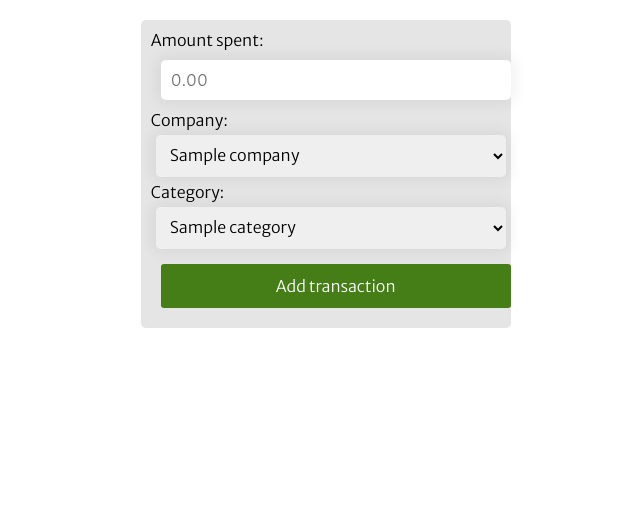
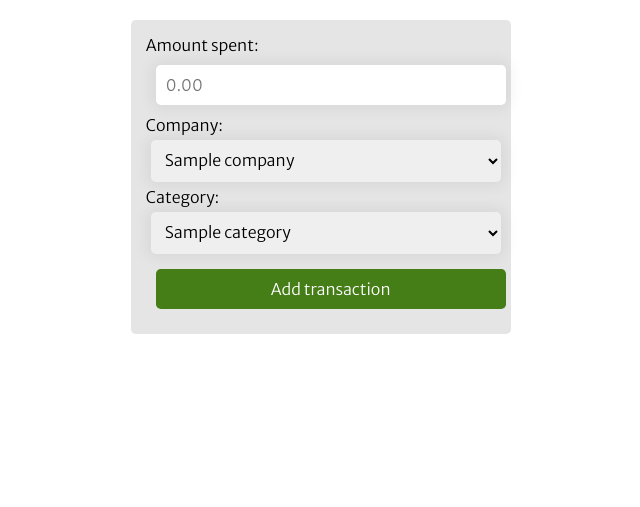
Before and after one commit to AvianLearning/python-flask-spending-tracker, a Flask app: page /add-transaction in a window 1280 px wide. Shown: the part 320-827 px from the top of the page, without its empty margins (356-996 px from the left). Before the commit the page ends 648 px from the top, so only its background shows below. Run offline with Flask 2, Linux system fonts and the light colour scheme; a database or web service that is not in the repository returns one stand-in record (values such as "Sample title"); some libraries are stand-ins or nearby versions; some web fonts are replaced.

Commit message:
Basic styling applied to all pages

```diff
--- /dev/null
+++ b/static/css/forms.css
@@ -0,0 +1,41 @@
+.grey-centered-form {
+    background-color: #e5e5e5;
+    width: 350px;
+    padding: 15px;
+    display: flex;
+    justify-self: right;
+    margin-top: 20px;
+    margin-left: 10%;
+    border-radius: 0.3rem;
+    margin-bottom: 20%;
+}
+
+input, select, textarea, button {
+    font-family: inherit;
+    font-size: 100%;
+    box-sizing: border-box;
+    width: 100%;
+    padding: 10px;
+    margin: 10px;
+    box-sizing: border-box;
+    border-radius: 0.3rem;
+  }
+
+  input[type=text] {
+    padding:10px;
+    border:0;
+    box-shadow:0 0 15px 4px rgba(0,0,0,0.06);
+  }
+
+  input[type=number] {
+    padding:10px;
+    border:0;
+    box-shadow:0 0 15px 4px rgba(0,0,0,0.06);
+  }
+
+  select {
+    padding: 10px;
+    border: 0;
+    box-shadow:0 0 15px 4px rgba(0,0,0,0.06);
+    margin: 5px;
+  }
--- a/static/css/main.css
+++ b/static/css/main.css
@@ -12,6 +12,10 @@ main {
     'blue-header blue-header'
     'article aside';
     grid-template-columns: 6fr 3fr;
+}
+
+article {
+  justify-content: center;
 }
 
 ul {
@@ -85,44 +89,3 @@ a:visited {
     text-decoration: none;
     color: #fff;
 }
-
-.add-transaction-form {
-    background-color: #e5e5e5;
-    width: 350px;
-    padding: 10px;
-    display: flex;
-    justify-self: right;
-    margin-top: 20px;
-    border-radius: 0.3rem;
-    margin-bottom: 20%;
-}
-
-input, select, textarea, button {
-    font-family: inherit;
-    font-size: 100%;
-    box-sizing: border-box;
-    width: 100%;
-    padding: 10px;
-    margin: 10px;
-    box-sizing: border-box;
-    border-radius: 0.3rem;
-  }
-
-  input[type=text] {
-    padding:10px;
-    border:0;
-    box-shadow:0 0 15px 4px rgba(0,0,0,0.06);
-  }
-
-  input[type=number] {
-    padding:10px;
-    border:0;
-    box-shadow:0 0 15px 4px rgba(0,0,0,0.06);
-  }
-
-  select {
-    padding: 10px;
-    border: 0;
-    box-shadow:0 0 15px 4px rgba(0,0,0,0.06);
-    margin: 5px;
-  }
--- a/templates/add-transaction.html
+++ b/templates/add-transaction.html
@@ -5,7 +5,7 @@
     <h2>Add transaction</h2>
 </header>
 
-<article class="add-transaction-form" grid-area: article>
+<article class="grey-centered-form" grid-area: article>
 
 <form action="/" method="POST">
     <div>
--- a/templates/base.html
+++ b/templates/base.html
@@ -10,6 +10,7 @@
     <link rel="stylesheet" href="{{ url_for('static', filename='css/main.css') }}">
     <link rel="stylesheet" href="{{ url_for('static', filename='css/header.css') }}">
     <link rel="stylesheet" href="{{ url_for('static', filename='css/buttons.css') }}">
+    <link rel="stylesheet" href="{{ url_for('static', filename='css/forms.css') }}">
     <title>Cash Flow: track your spending</title>
 </head>
 
--- a/templates/categories/edit.html
+++ b/templates/categories/edit.html
@@ -3,6 +3,7 @@
 <header>
     <h2>Edit category</h2>
 </header>
+<article class="grey-centered-form" grid-area: article>
     <form action="/categories/{{ tag.id }}" method="POST">
         <div>
             <label for="category">Spend category: </label>
@@ -12,5 +13,5 @@
         <button type="submit">Update category</button>
 
     </form>
-
+</article>
 {% endblock %}
--- a/templates/companies/edit.html
+++ b/templates/companies/edit.html
@@ -3,6 +3,8 @@
 <header>
     <h2>Edit company</h2>
 </header>
+<article class="grey-centered-form" grid-area: article>
+
 <form action="/companies/{{ company.id }}" method="POST">
     <div>
         <label for="name">Company name: </label>
@@ -13,4 +15,6 @@
 
 </form>
 
+</article>
+
 {% endblock %}
```
Also changed, not shown: templates/categories/add.html (+4 -4 lines), templates/companies/add.html (+4 -4 lines). Lines whose indentation alone changed are shown as unchanged.
